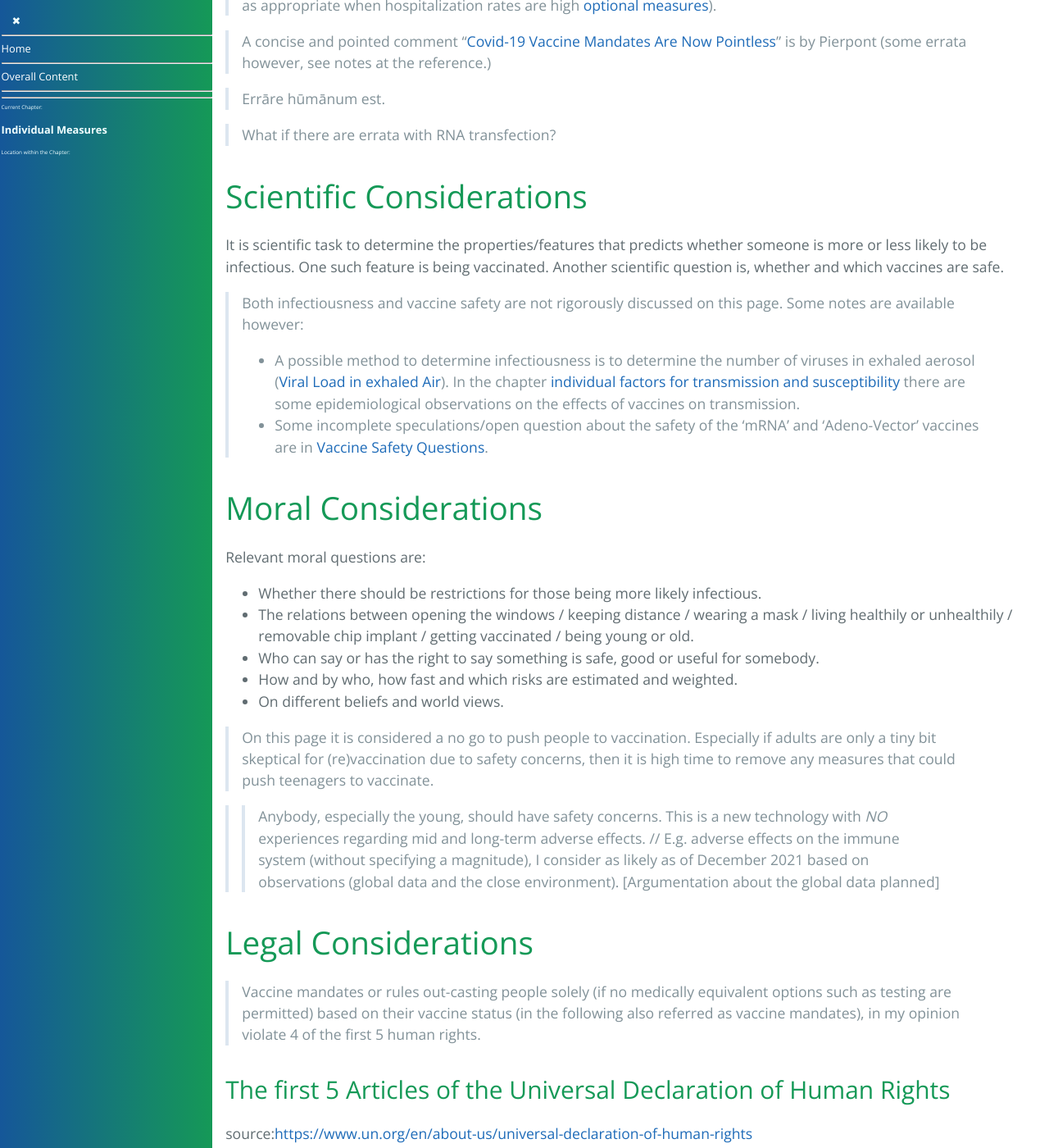
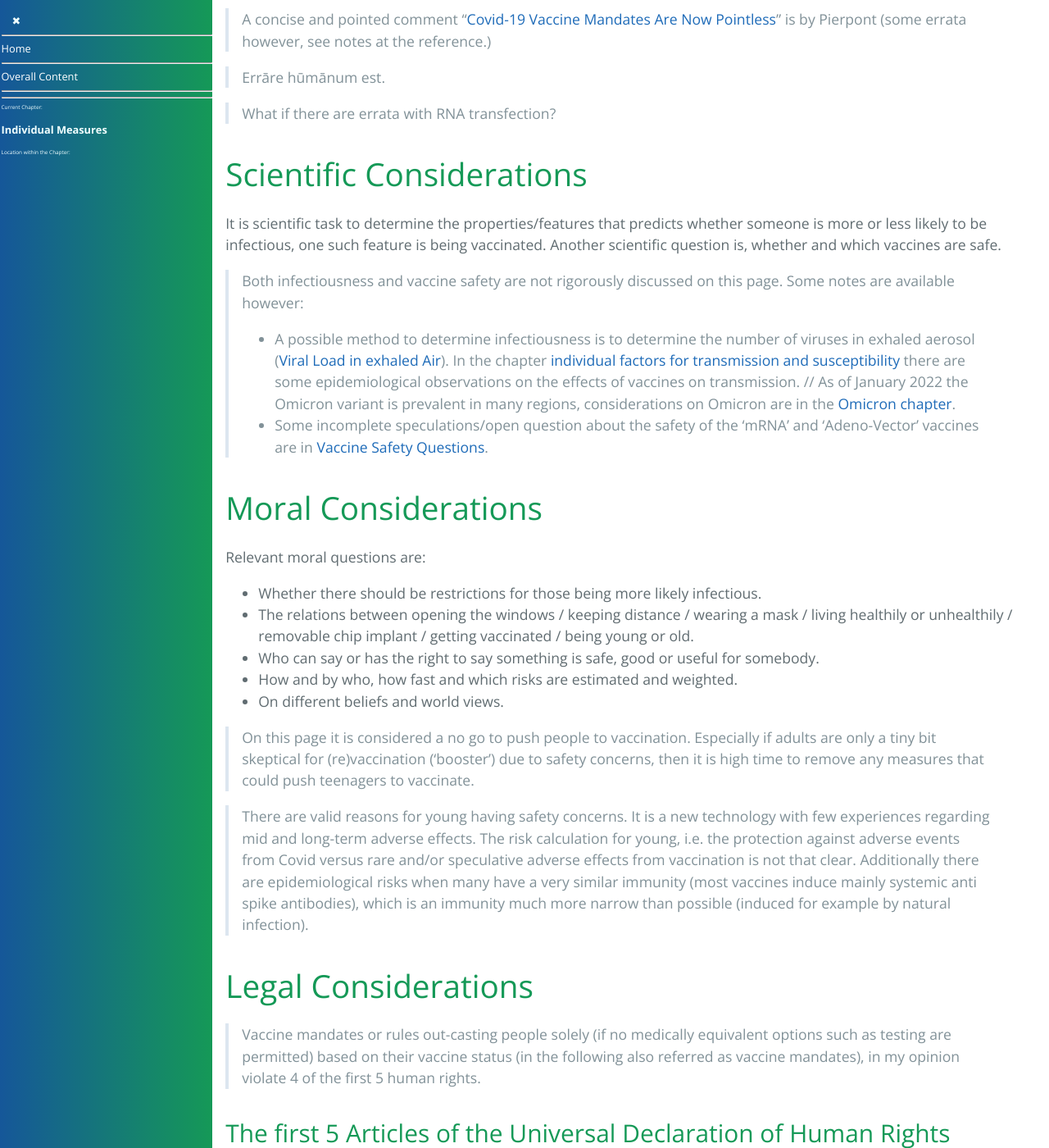
Before and after one commit to forestgrape/coronavirus, a Jekyll site: the page built from 7_social/individual_measures.md, in a window 1280 px wide and 1400 px high, scrolled down 361 px. Shown: the whole window at 82% size. Built offline with Jekyll 4.4.1, drawn with Linux system fonts in a browser that asks for light colours; our own code applies the rules of GitHub Pages for plain Markdown files; some of the changed text lies outside the part shown.

Commit message:
formulations

```diff
--- a/7_social/individual_measures.md
+++ b/7_social/individual_measures.md
@@ -2,7 +2,7 @@
 
 In my opinion, measures should  not target individuals and accordingly not be based on individual R values. Measures should target risky situations. Risky is mainly dry indoor air (chapter [Spread analysis](../5_epidemiological/spread_analyses.md)). Dry indoor air can be ventilated, cleaned and humidified ([Good air certificate](../7_social/good_air.md)).
 
-> I am aware that many (governments, scientists, doctors, parliaments, citizens) around the world assume that currently available intramuscular vaccines (e.g. 'mRNA' and 'Adeno-virus-with-spike' vaccines) are risk free and provide a useful protection against transmission. The supposedly reduced transmission and susceptibility is taken as a reason to restrict elementary rights and the freedom in varying degrees for those not vaccinated. While those vaccinated - even at high rates of Covid hospitalizations - can do near everything even with symptoms and often without any tests (// for airplane travel and large scale events I consider e.g. antigen tests as appropriate when hospitalization rates are high [optional measures](controlling.md#optional-measures)).
+> Often the vaccines available in 2021, are presumed as effective reducing transmission. The supposedly reduced transmission and susceptibility is taken as a reason to restrict elementary rights and the freedom in varying degrees for those not vaccinated. While those vaccinated - even at high rates of Covid hospitalizations - can do near everything even with symptoms and often without any tests (// Here, for airplane travel and large scale events, testing (e.g. antigen tests) is considered as appropriate when hospitalization rates are high [optional measures](controlling.md#optional-measures)).
 
 > A concise and pointed comment "[Covid-19 Vaccine Mandates Are Now Pointless](../5_epidemiological/individual_susceptibility_and_transmission.md#pierpont)" is by Pierpont (some errata however, see notes at the reference.)
 
@@ -12,10 +12,10 @@
 
 
 ## Scientific Considerations
-It is scientific task to determine the properties/features that predicts whether someone is more or less likely to be infectious. One such feature is being vaccinated. Another scientific question is, whether and which vaccines are safe.
+It is scientific task to determine the properties/features that predicts whether someone is more or less likely to be infectious, one such feature is being vaccinated. Another scientific question is, whether and which vaccines are safe.
 
 > Both infectiousness and vaccine safety are not rigorously discussed on this page. Some notes are available however:
-> * A possible method to determine infectiousness is to determine the number of viruses in exhaled aerosol ([Viral Load in exhaled Air](../3_medical/diagnosis_and_viral_load.md#viral-load-in-exhaled-air)). In the chapter [individual factors for transmission and susceptibility](../5_epidemiological/individual_susceptibility_and_transmission.md) there are some epidemiological observations on the effects of vaccines on transmission.
+> * A possible method to determine infectiousness is to determine the number of viruses in exhaled aerosol ([Viral Load in exhaled Air](../3_medical/diagnosis_and_viral_load.md#viral-load-in-exhaled-air)). In the chapter [individual factors for transmission and susceptibility](../5_epidemiological/individual_susceptibility_and_transmission.md) there are some epidemiological observations on the effects of vaccines on transmission. // As of January 2022 the Omicron variant is prevalent in many regions, considerations on Omicron are in the [Omicron chapter](../2_biological/omicron.md).
 > * Some incomplete speculations/open question about the safety of the 'mRNA' and 'Adeno-Vector' vaccines are in [Vaccine Safety Questions](../10_vaccines/vaccine_safety.md).
 
 
@@ -28,9 +28,9 @@
 * On different beliefs and world views.
 
 
-> On this page it is considered a no go to push people to vaccination. Especially if adults are only a tiny bit skeptical for (re)vaccination due to safety concerns, then it is high time to remove any measures that could push teenagers to vaccinate.
+> On this page it is considered a no go to push people to vaccination. Especially if adults are only a tiny bit skeptical for (re)vaccination ('booster') due to safety concerns, then it is high time to remove any measures that could push teenagers to vaccinate.
 
->> Anybody, especially the young, should have safety concerns. This is a new technology with *NO* experiences regarding mid and long-term adverse effects. // E.g. adverse effects on the immune system (without specifying a magnitude), I consider as likely as of December 2021 based on  observations (global data and the close environment). [Argumentation about the global data planned]
+> There are valid reasons for young having safety concerns. It is a new technology with few experiences regarding mid and long-term adverse effects. The risk calculation for young, i.e. the protection against adverse events from Covid versus rare and/or speculative adverse effects from vaccination is not that clear. Additionally there are epidemiological risks when many have a very similar immunity (most vaccines induce mainly systemic anti spike antibodies), which is an immunity much more narrow than possible (induced for example by natural infection).
 
 
 
```
